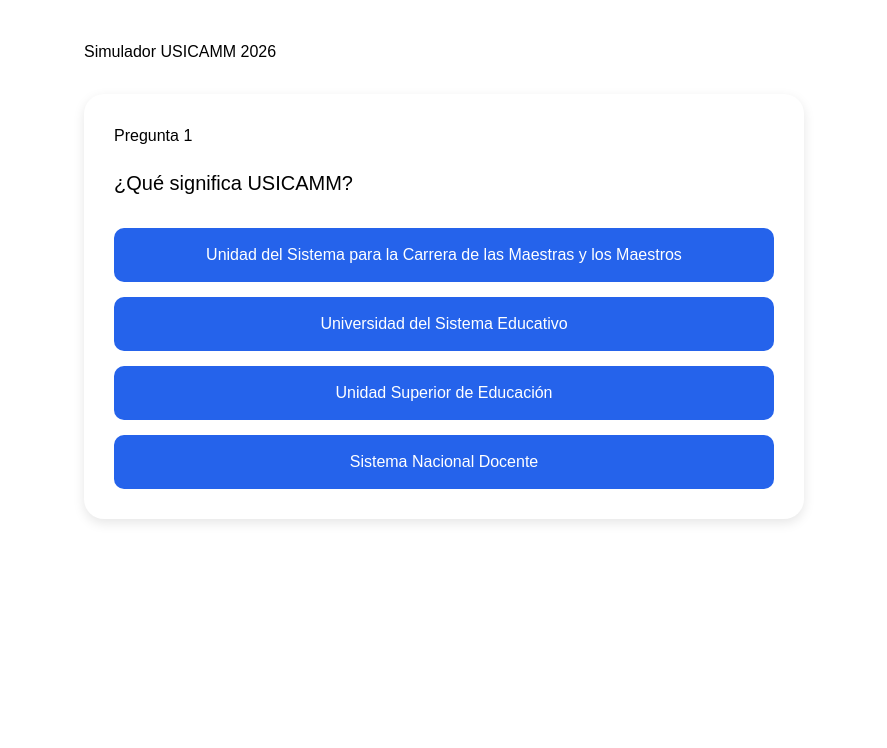
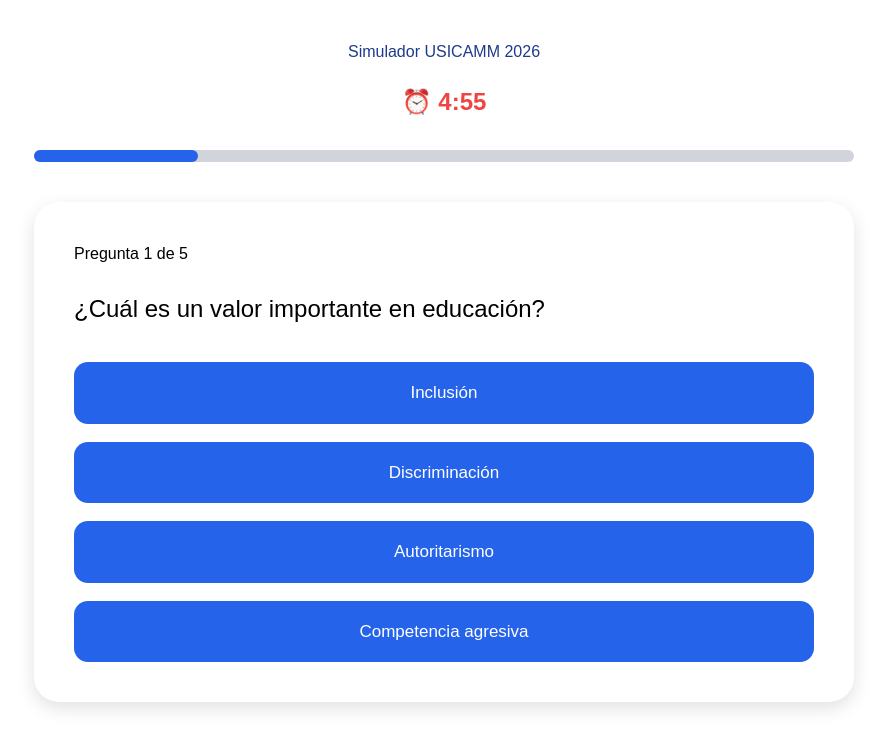
Before and after one commit to aidabereniceh-a11y/usicamm-platform, a React (Vite) app: page /simulador-usicamm-2026 in a window 1280 px wide. Shown: the top 748 px of the page, without its empty margins (196-1083 px from the left). Built offline with nearby package versions, Linux system fonts and the light colour scheme.

Commit message:
Update SimuladorUsicamm2026.jsx

```diff
--- a/src/pages/SimuladorUsicamm2026.jsx
+++ b/src/pages/SimuladorUsicamm2026.jsx
@@ -1,9 +1,8 @@
-import { useState } from "react";
+import { useState, useEffect } from "react";
 
-const preguntas = [
+const preguntasOriginales = [
   {
-    pregunta:
-      "¿Qué significa USICAMM?",
+    pregunta: "¿Qué significa USICAMM?",
     opciones: [
       "Unidad del Sistema para la Carrera de las Maestras y los Maestros",
       "Universidad del Sistema Educativo",
@@ -39,7 +38,38 @@ const preguntas = [
     correcta:
       "Inclusión",
   },
+
+  {
+    pregunta:
+      "¿Qué promueve la Nueva Escuela Mexicana?",
+    opciones: [
+      "Aprendizaje comunitario",
+      "Castigos",
+      "Competencia extrema",
+      "Memorización",
+    ],
+    correcta:
+      "Aprendizaje comunitario",
+  },
+
+  {
+    pregunta:
+      "¿Cuál es un valor importante en educación?",
+    opciones: [
+      "Inclusión",
+      "Discriminación",
+      "Autoritarismo",
+      "Competencia agresiva",
+    ],
+    correcta:
+      "Inclusión",
+  },
 ];
+
+// MEZCLAR PREGUNTAS
+const preguntas = [...preguntasOriginales].sort(
+  () => Math.random() - 0.5
+);
 
 export default function SimuladorUsicamm2026() {
 
@@ -48,29 +78,79 @@ export default function SimuladorUsicamm2026() {
   const [respuesta, setRespuesta] = useState("");
   const [finalizado, setFinalizado] = useState(false);
 
+  const [tiempo, setTiempo] = useState(300);
+
   const preguntaActual = preguntas[indice];
 
+  // TIMER
+
+  useEffect(() => {
+
+    if (tiempo > 0 && !finalizado) {
+
+      const intervalo = setInterval(() => {
+        setTiempo((prev) => prev - 1);
+      }, 1000);
+
+      return () => clearInterval(intervalo);
+    }
+
+    if (tiempo === 0) {
+      setFinalizado(true);
+    }
+
+  }, [tiempo, finalizado]);
+
+  // FORMATO TIMER
+
+  const minutos = Math.floor(tiempo / 60);
+  const segundos = tiempo % 60;
+
+  // SONIDO
+
+  function reproducirSonido() {
+    const audio = new Audio(
+      "https://actions.google.com/sounds/v1/cartoon/wood_plank_flicks.ogg"
+    );
+
+    audio.play();
+  }
+
+  // RESPUESTA
+
   function seleccionarRespuesta(opcion) {
+
+    reproducirSonido();
 
     setRespuesta(opcion);
 
     if (opcion === preguntaActual.correcta) {
-      setPuntaje(puntaje + 1);
+      setPuntaje((prev) => prev + 1);
     }
   }
+
+  // SIGUIENTE
 
   function siguientePregunta() {
 
     if (indice + 1 < preguntas.length) {
-      setIndice(indice + 1);
+
+      setIndice((prev) => prev + 1);
+
       setRespuesta("");
+
     } else {
+
       setFinalizado(true);
     }
   }
 
+  // FINAL
+
   if (finalizado) {
+
     return (
+
       <div
         style={{
           padding: "40px",
@@ -78,104 +158,190 @@ export default function SimuladorUsicamm2026() {
           textAlign: "center",
         }}
       >
-        <h1>Simulador Finalizado 🎉</h1>
+        <h1>Examen Finalizado 🎉</h1>
 
         <h2>
-          Tu puntaje: {puntaje} / {preguntas.length}
+          Puntaje Final: {puntaje} / {preguntas.length}
         </h2>
+
+        <p style={{ marginTop: "20px" }}>
+          Sigue practicando para mejorar tus resultados.
+        </p>
+
       </div>
+
     );
   }
 
+  // PROGRESO
+
+  const progreso =
+    ((indice + 1) / preguntas.length) * 100;
+
   return (
+
     <div
       style={{
         padding: "40px",
         fontFamily: "Arial",
-        maxWidth: "800px",
+        maxWidth: "900px",
         margin: "0 auto",
       }}
     >
-      <h1>Simulador USICAMM 2026</h1>
+
+      <h1
+        style={{
+          textAlign: "center",
+          color: "#1e3a8a",
+        }}
+      >
+        Simulador USICAMM 2026
+      </h1>
+
+      {/* TIMER */}
+
+      <div
+        style={{
+          textAlign: "center",
+          marginTop: "20px",
+          fontSize: "24px",
+          fontWeight: "bold",
+          color: "#ef4444",
+        }}
+      >
+        ⏰ {minutos}:{segundos.toString().padStart(2, "0")}
+      </div>
+
+      {/* BARRA */}
+
+      <div
+        style={{
+          width: "100%",
+          backgroundColor: "#d1d5db",
+          height: "12px",
+          borderRadius: "10px",
+          marginTop: "30px",
+        }}
+      >
+
+        <div
+          style={{
+            width: `${progreso}%`,
+            backgroundColor: "#2563eb",
+            height: "12px",
+            borderRadius: "10px",
+          }}
+        />
+
+      </div>
+
+      {/* CARD */}
 
       <div
         style={{
           backgroundColor: "white",
-          padding: "30px",
-          borderRadius: "20px",
-          boxShadow: "0 4px 12px rgba(0,0,0,0.1)",
-          marginTop: "30px",
+          padding: "40px",
+          borderRadius: "25px",
+          boxShadow: "0 6px 18px rgba(0,0,0,0.12)",
+          marginTop: "40px",
         }}
       >
+
         <h2>
-          Pregunta {indice + 1}
+          Pregunta {indice + 1} de {preguntas.length}
         </h2>
 
         <p
           style={{
-            fontSize: "20px",
-            marginTop: "20px",
+            fontSize: "24px",
+            marginTop: "25px",
+            lineHeight: "1.5",
           }}
         >
           {preguntaActual.pregunta}
         </p>
 
+        {/* OPCIONES */}
+
         <div
           style={{
             display: "grid",
-            gap: "15px",
-            marginTop: "30px",
+            gap: "18px",
+            marginTop: "35px",
           }}
         >
+
           {preguntaActual.opciones.map((opcion) => (
 
             <button
               key={opcion}
-              onClick={() => seleccionarRespuesta(opcion)}
+
+              onClick={() =>
+                seleccionarRespuesta(opcion)
+              }
+
               disabled={respuesta !== ""}
+
               style={{
-                padding: "15px",
-                borderRadius: "10px",
+                padding: "18px",
+                borderRadius: "14px",
                 border: "none",
                 cursor: "pointer",
+
                 backgroundColor:
                   respuesta === opcion
                     ? opcion === preguntaActual.correcta
                       ? "#22c55e"
                       : "#ef4444"
                     : "#2563eb",
+
                 color: "white",
-                fontSize: "16px",
+
+                fontSize: "17px",
+
+                transition: "0.3s",
               }}
             >
               {opcion}
             </button>
 
           ))}
+
         </div>
+
+        {/* BOTÓN */}
 
         {respuesta && (
 
-          <div style={{ marginTop: "30px" }}>
+          <div
+            style={{
+              marginTop: "35px",
+              textAlign: "center",
+            }}
+          >
 
             <button
               onClick={siguientePregunta}
+
               style={{
                 backgroundColor: "#111827",
                 color: "white",
-                padding: "15px 30px",
+                padding: "16px 35px",
                 border: "none",
-                borderRadius: "10px",
+                borderRadius: "12px",
                 cursor: "pointer",
+                fontSize: "16px",
               }}
             >
-              Siguiente Pregunta
+              Siguiente Pregunta →
             </button>
 
           </div>
 
         )}
+
       </div>
+
     </div>
   );
 }
```
